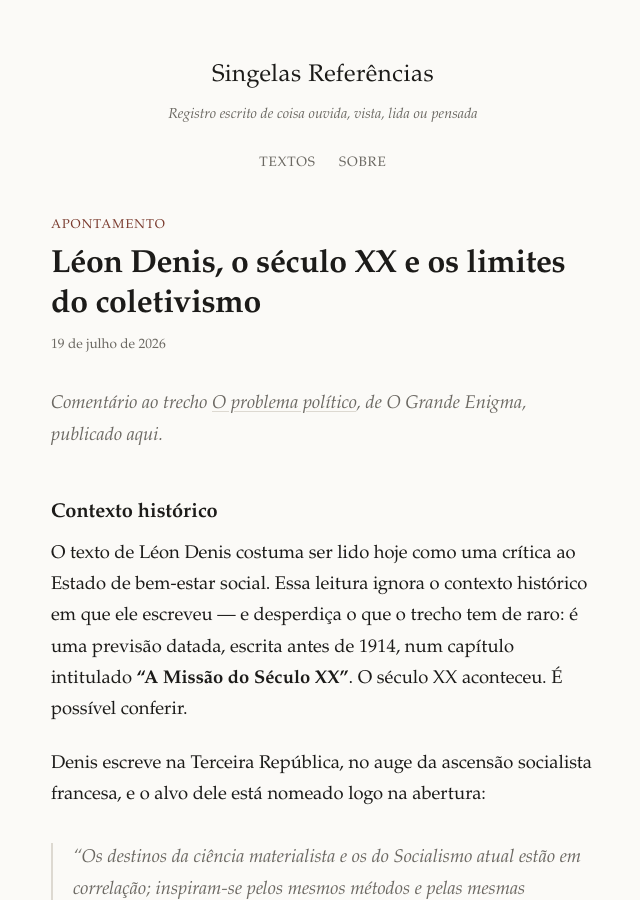
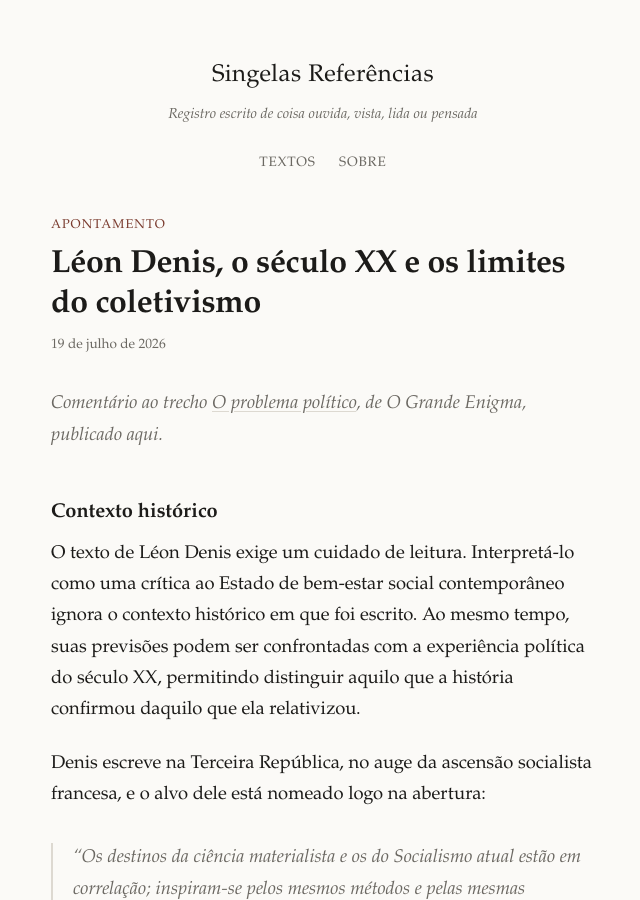
Before and after one commit to wfaquieri/singelas-referencias, a Jekyll site: the page built from _posts/2026-07-19-leon-denis-o-seculo-xx-e-os-limites-do-coletivismo.md, in a window 1280 px wide and 900 px high. Shown: the whole window, without its empty margins (317-957 px from the left). Built offline with Jekyll 4.4.1, drawn with Linux system fonts in a browser that asks for light colours.

Commit message:
Ajustes de redacao na abertura e no resumo

```diff
--- a/_posts/2026-07-19-leon-denis-o-seculo-xx-e-os-limites-do-coletivismo.md
+++ b/_posts/2026-07-19-leon-denis-o-seculo-xx-e-os-limites-do-coletivismo.md
@@ -3,7 +3,7 @@ layout: post
 title: "Léon Denis, o século XX e os limites do coletivismo"
 date: 2026-07-19
 categories: apontamentos
-resumo: "Denis escreveu uma previsão datada, antes de 1914. O século XX aconteceu — e confirmou uma parte do que ele temia, enquanto relativizava outra."
+resumo: "Denis escreveu uma previsão datada, antes de 1914. O século XX aconteceu e confirmou uma parte do que ele temia, enquanto relativizava outra."
 description: "Uma leitura histórica do texto político de Léon Denis: o que o século XX confirmou de suas previsões, o que relativizou, e por que lê-lo como crítica ao Estado de bem-estar é anacronismo."
 ---
 
@@ -11,7 +11,7 @@ description: "Uma leitura histórica do texto político de Léon Denis: o que o
 
 ## Contexto histórico
 
-O texto de Léon Denis costuma ser lido hoje como uma crítica ao Estado de bem-estar social. Essa leitura ignora o contexto histórico em que ele escreveu — e desperdiça o que o trecho tem de raro: é uma previsão datada, escrita antes de 1914, num capítulo intitulado **"A Missão do Século XX"**. O século XX aconteceu. É possível conferir.
+O texto de Léon Denis exige um cuidado de leitura. Interpretá-lo como uma crítica ao Estado de bem-estar social contemporâneo ignora o contexto histórico em que foi escrito. Ao mesmo tempo, suas previsões podem ser confrontadas com a experiência política do século XX, permitindo distinguir aquilo que a história confirmou daquilo que ela relativizou.
 
 Denis escreve na Terceira República, no auge da ascensão socialista francesa, e o alvo dele está nomeado logo na abertura:
 
```
